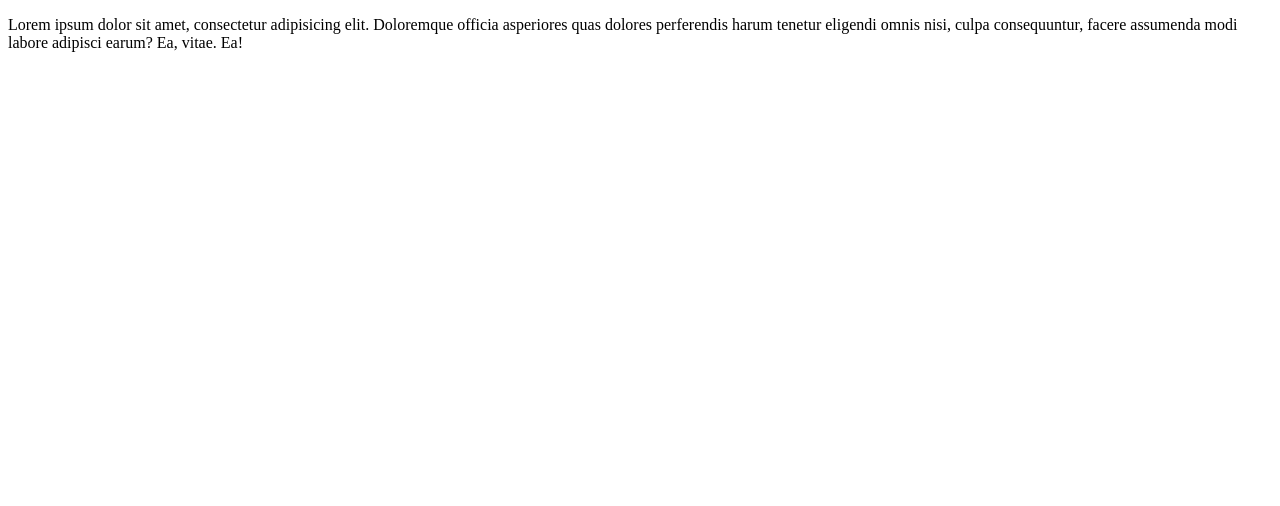
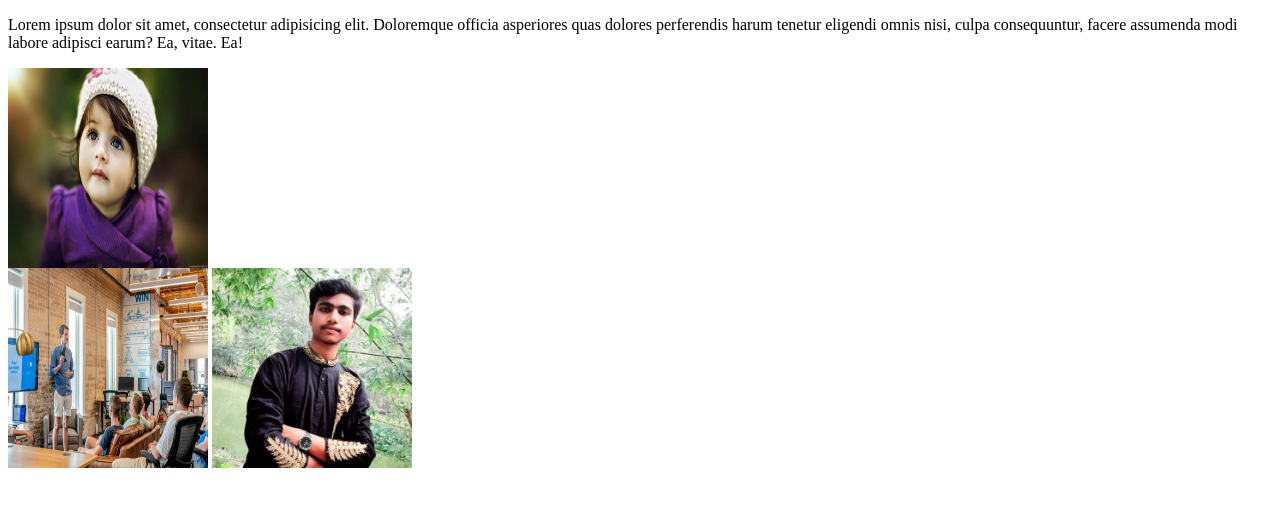
Before and after one commit to DeveloperImran1/problem-will-never-got-forever, a plain HTML site: page Index.html in a window 1280 px wide. Drawn offline with Linux system fonts and the light colour scheme.

Commit message:
first changes

```diff
--- a/Index.html
+++ b/Index.html
@@ -7,5 +7,12 @@
 </head>
 <body>
     <p> Lorem ipsum dolor sit amet, consectetur adipisicing elit. Doloremque officia asperiores quas dolores perferendis harum tenetur eligendi omnis nisi, culpa consequuntur, facere assumenda modi labore adipisci earum? Ea, vitae. Ea!</p>
+
+    <img src="images/Baby image.jpeg" alt="baby image" height="200px" width="200px" style="display:block">
+    <img src="images/image11.jpg" alt="janina photo" height="200px" width="200px">
+    <img src="images/Imran photo.jpg" alt="imranPhoto" height="200px" width="200px">
+
+
+
 </body>
 </html>
```
Also changed, not shown: images/Baby image.jpeg (added), images/Imran photo.jpg (added), images/image11.jpg (added).
